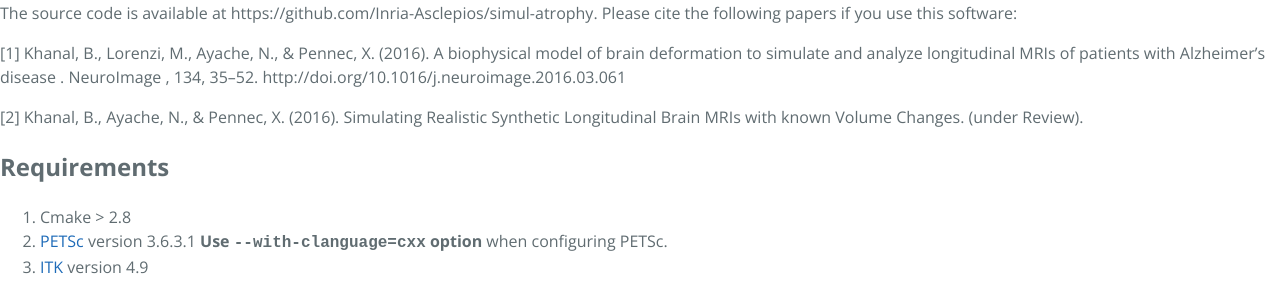
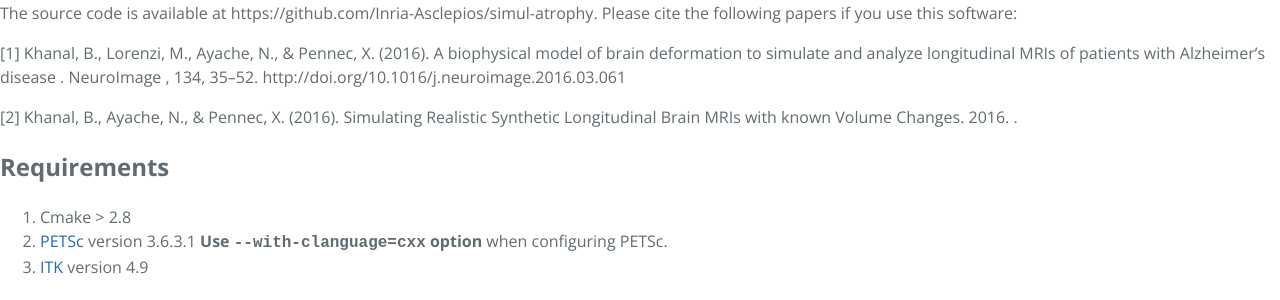
Before and after one commit to Inria-Asclepios/simul-atrophy, a Jekyll site: the page built from index.md, in a window 1280 px wide. Shown: the part 599-899 px from the top of the page. Built offline with Jekyll 4.4.1, drawn with Linux system fonts in a browser that asks for light colours.

Commit message:
Updates publications with hal archive

```diff
--- a/index.md
+++ b/index.md
@@ -16,7 +16,7 @@ Please cite the following papers if you use this software:
 
 [1] Khanal, B., Lorenzi, M., Ayache, N., & Pennec, X. (2016). A biophysical model of brain deformation to simulate and analyze longitudinal MRIs of patients with Alzheimer’s disease . NeuroImage , 134, 35–52. http://doi.org/10.1016/j.neuroimage.2016.03.061
 
-[2] Khanal, B., Ayache, N., & Pennec, X. (2016). Simulating Realistic Synthetic Longitudinal Brain MRIs with known Volume Changes. (under Review).
+[2] Khanal, B., Ayache, N., & Pennec, X. (2016). Simulating Realistic Synthetic Longitudinal Brain MRIs with known Volume Changes. 2016. <hal-01348959>.
 
 ## Requirements
 1. Cmake > 2.8
```
